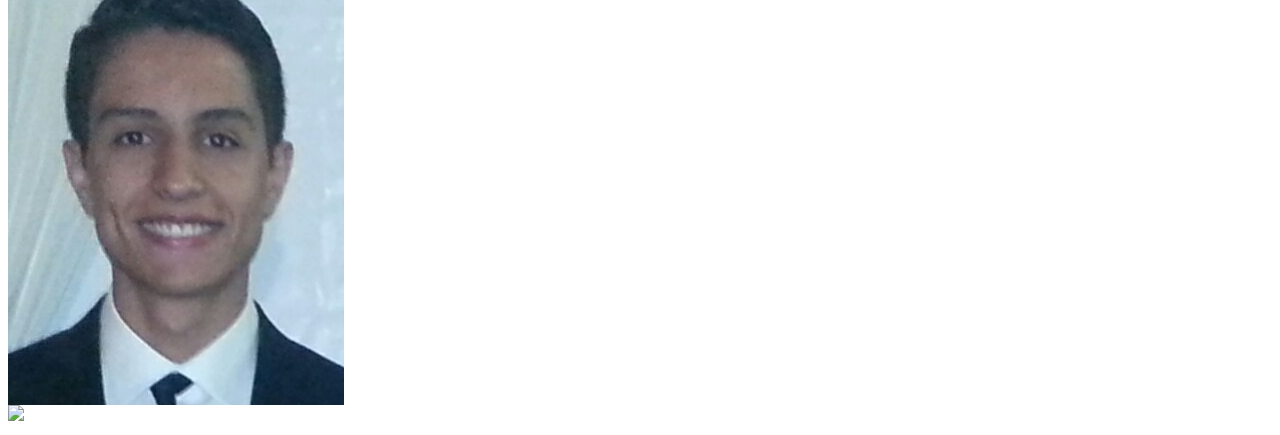
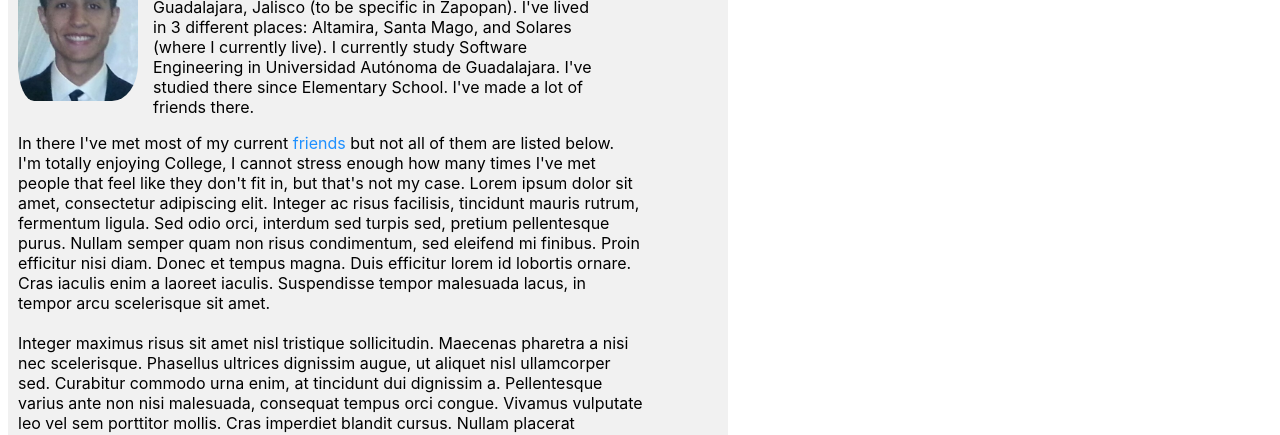
Before and after one commit to pineda97/my-website, a plain HTML site: page docs/index.html in a window 1280 px wide. Shown: the part 92-527 px from the top of the page. Drawn offline with Linux system fonts and the light colour scheme; the site is published under a folder, as on GitHub Pages, so addresses that start at the root find nothing.

Commit message:
Update index.html

```diff
--- a/docs/index.html
+++ b/docs/index.html
@@ -2,7 +2,7 @@
     <head>
         <meta charset="utf-8">
         <title>My Bio - Pineda</title>
-        <link rel="stylesheet" href="/docs/style.css">
+        <link rel="stylesheet" href="style.css">
     </head>
     <body>
             <audio src="mov-naranja.mp3" autoplay>
```
